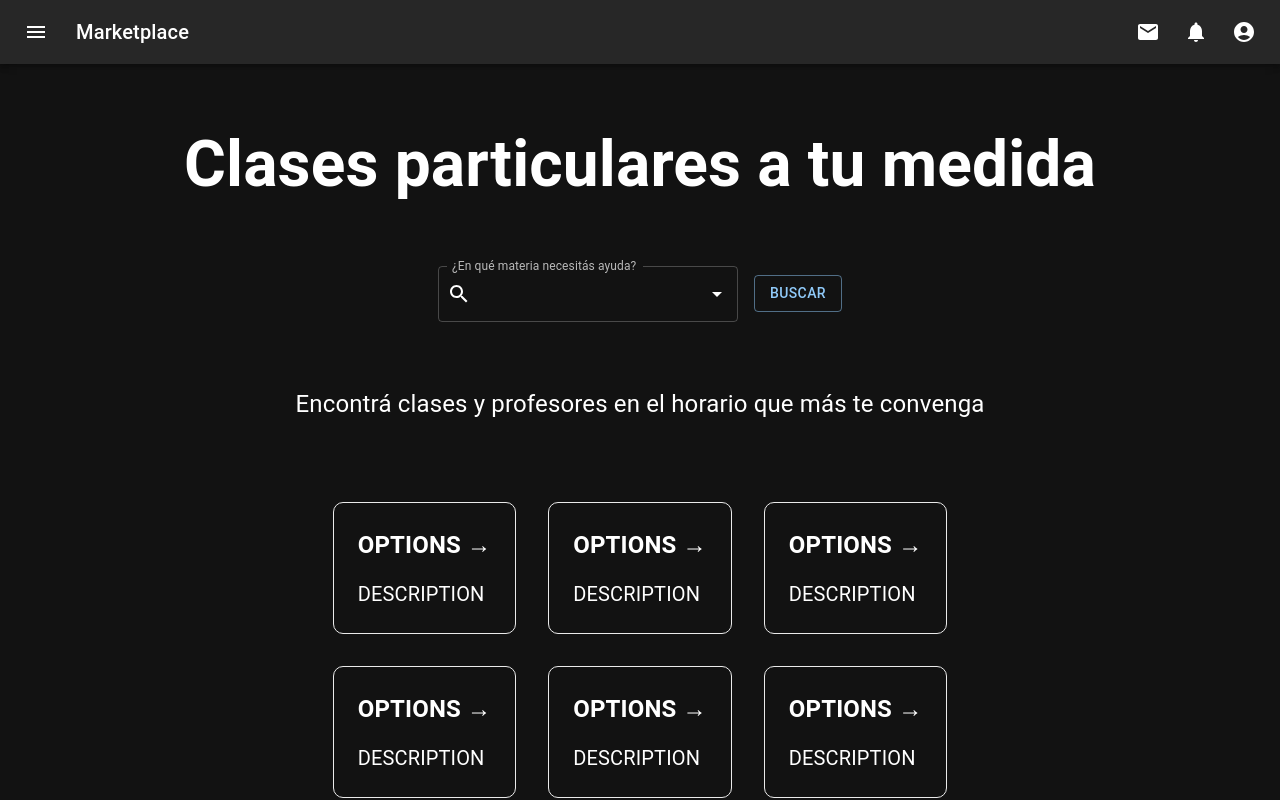
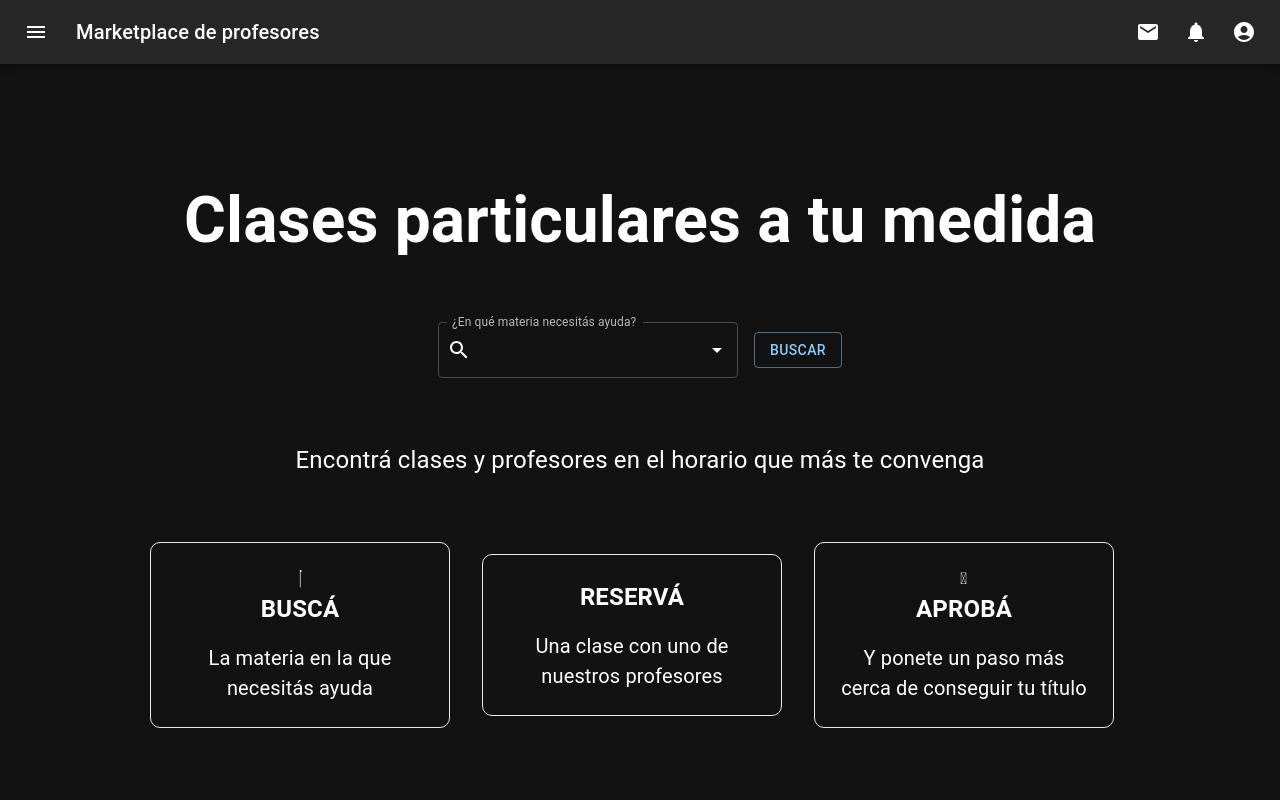
Before and after one commit to 3nu3l/marketplace-profesores-particulares, a Next.js app in the folder frontend/: page / in a window 1280 px wide. Shown: the top 800 px of the page. Built offline with nearby package versions, Linux system fonts and the light colour scheme.

Commit message:
Added fontawesome, created featurebox component

```diff
--- a/frontend/package.json
+++ b/frontend/package.json
@@ -11,12 +11,16 @@
   "dependencies": {
     "@emotion/react": "^11.10.4",
     "@emotion/styled": "^11.10.4",
+    "@fortawesome/fontawesome-svg-core": "^6.2.0",
+    "@fortawesome/free-regular-svg-icons": "^6.2.0",
+    "@fortawesome/react-fontawesome": "^0.2.0",
     "@mui/icons-material": "^5.10.3",
     "@mui/material": "^5.10.5",
     "@mui/styled-engine-sc": "^5.10.3",
     "@testing-library/jest-dom": "^5.16.5",
     "@testing-library/react": "^13.4.0",
     "@testing-library/user-event": "^14.4.3",
+    "font-awesome": "^4.7.0",
     "mui": "^0.0.1",
     "next": "12.3.0",
     "next-auth": "^4.10.3",
--- a/frontend/pages/index.js
+++ b/frontend/pages/index.js
@@ -1,7 +1,8 @@
 import styles from '../styles/Home.module.css'
-import Link from 'next/link'
 import SubjectSearchBar from '../src/components/autocompleteSearch'
 import { Button, Grid } from '@mui/material';
+import FeatureBox from '../src/components/featureBox'
+import 'font-awesome/css/font-awesome.min.css';
 
 export default function Home() {
   return (
@@ -31,49 +32,27 @@ export default function Home() {
             Encontrá clases y profesores en el horario que más te convenga
           </p>
 
-        <div className={styles.grid}>
-          <Link href="/">
-            <a className={styles.card}>
-              <h2>OPTIONS &rarr;</h2>
-              <p>DESCRIPTION</p>
-            </a>
-          </Link>
+        <div><Grid
+          container
+          spacing={2}
+          direction="row"
+          justify="space-between"
+          alignItems="center">
+            <FeatureBox
+            icon="fa-solid fa-check"
+            title="BUSCÁ"
+            description="La materia en la que necesitás ayuda"/>
 
-          <Link href="/">
-            <a className={styles.card}>
-              <h2>OPTIONS &rarr;</h2>
-              <p>DESCRIPTION</p>
-            </a>
-          </Link>
+            <FeatureBox
+            icon="fa-solid fa-magnifying-glass"
+            title="RESERVÁ"
+            description="Una clase con uno de nuestros profesores"/>
 
-          <Link href="/">
-            <a className={styles.card}>
-              <h2>OPTIONS &rarr;</h2>
-              <p>DESCRIPTION</p>
-            </a>
-          </Link>
-
-          <Link href="/">
-            <a className={styles.card}>
-              <h2>OPTIONS &rarr;</h2>
-              <p>DESCRIPTION</p>
-            </a>
-          </Link>
-
-          <Link href="/">
-            <a className={styles.card}>
-              <h2>OPTIONS &rarr;</h2>
-              <p>DESCRIPTION</p>
-            </a>
-          </Link>
-
-          <Link href="/">
-            <a className={styles.card}>
-              <h2>OPTIONS &rarr;</h2>
-              <p>DESCRIPTION</p>
-            </a>
-          </Link>
-        </div>
+            <FeatureBox
+            icon="fa-regular fa-trophy"
+            title="APROBÁ"
+            description="Y ponete un paso más cerca de conseguir tu título"/>
+          </Grid></div>
       </main>
     </div>
   )
--- /dev/null
+++ b/frontend/src/components/featureBox.tsx
@@ -0,0 +1,34 @@
+import * as React from 'react';
+import styles from '../../styles/Home.module.css'
+import Link from 'next/link'
+import { display } from '@mui/system';
+
+export default function FeatureBox({icon, title, description}) {
+    const centered = {
+        display: 'flex',
+        alignItems: 'center',
+        justifyContent: 'center'
+    };
+
+    return (
+    <div className={styles.grid}>
+        <Link href="/">
+        <a className={styles.card}>
+            <i
+            className={icon}
+            style={{
+                justifyContent: 'center',
+                display: 'flex',
+                alignItems: 'center'
+            }} />
+
+            <h2 style={centered}>{title}</h2>
+
+            <p style={{
+                textAlign: 'center'
+            }}>{description}</p>
+        </a>
+        </Link>
+    </div>
+    );
+}
--- a/frontend/src/components/header.tsx
+++ b/frontend/src/components/header.tsx
@@ -3,7 +3,7 @@ import Head from 'next/head'
 export default function HeadInfo() {
   return (
     <Head>
-      <title>Marketplace</title>
+      <title>Marketplace de profesores</title>
       <meta name="description" content="Aplicación de marketplace para profesores particulares" />
       <link rel="icon" href="/favicon.ico" />
     </Head>
--- a/frontend/src/components/navbar.tsx
+++ b/frontend/src/components/navbar.tsx
@@ -200,7 +200,7 @@ export default function PrimarySearchAppBar() {
             sx={{ display: { xs: 'none', sm: 'block' } }}
           >
             <Link color="inherit" href="/">
-              Marketplace
+              Marketplace de profesores
             </Link>{' '}
           </Typography>
 
```
Also changed, not shown: 1 other file (tests, documents, lock files or other folders). Lines whose indentation alone changed are shown as unchanged.
